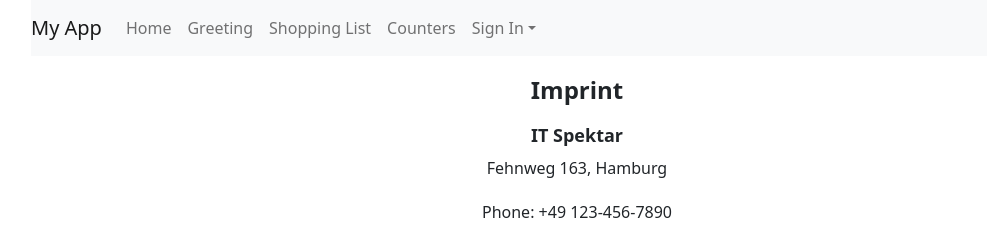
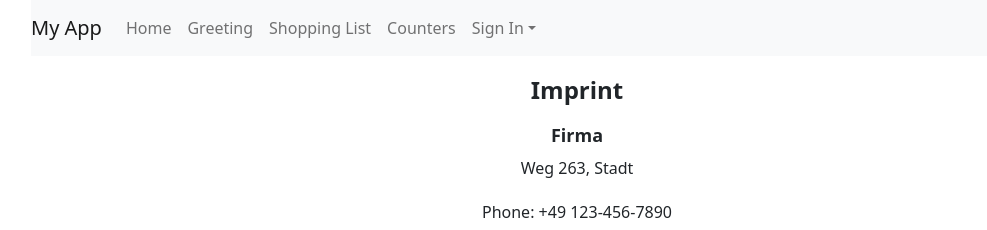
Before and after one commit to sasakocic/my-app, a React (Create React App) app: page /imprint in a window 1280 px wide. Shown: the top 230 px of the page, without its empty margins (63-1050 px from the left). Built offline with nearby package versions, Linux system fonts and the light colour scheme; no server answers.

Commit message:
fixed Imprint

```diff
--- a/src/Imprint.js
+++ b/src/Imprint.js
@@ -5,8 +5,8 @@ function Imprint() {
   return (
     <div className="Imprint-container">
       <h1 className="Imprint-heading">Imprint</h1>
-      <h2 className="Imprint-subheading">IT Spektar</h2>
-      <p className="Imprint-content">Fehnweg 163, Hamburg</p>
+      <h2 className="Imprint-subheading">Firma</h2>
+      <p className="Imprint-content">Weg 263, Stadt</p>
       <p className="Imprint-content">Phone: +49 123-456-7890</p>
       <p className="Imprint-content">Email: info@itspektar.com</p>
 
```
